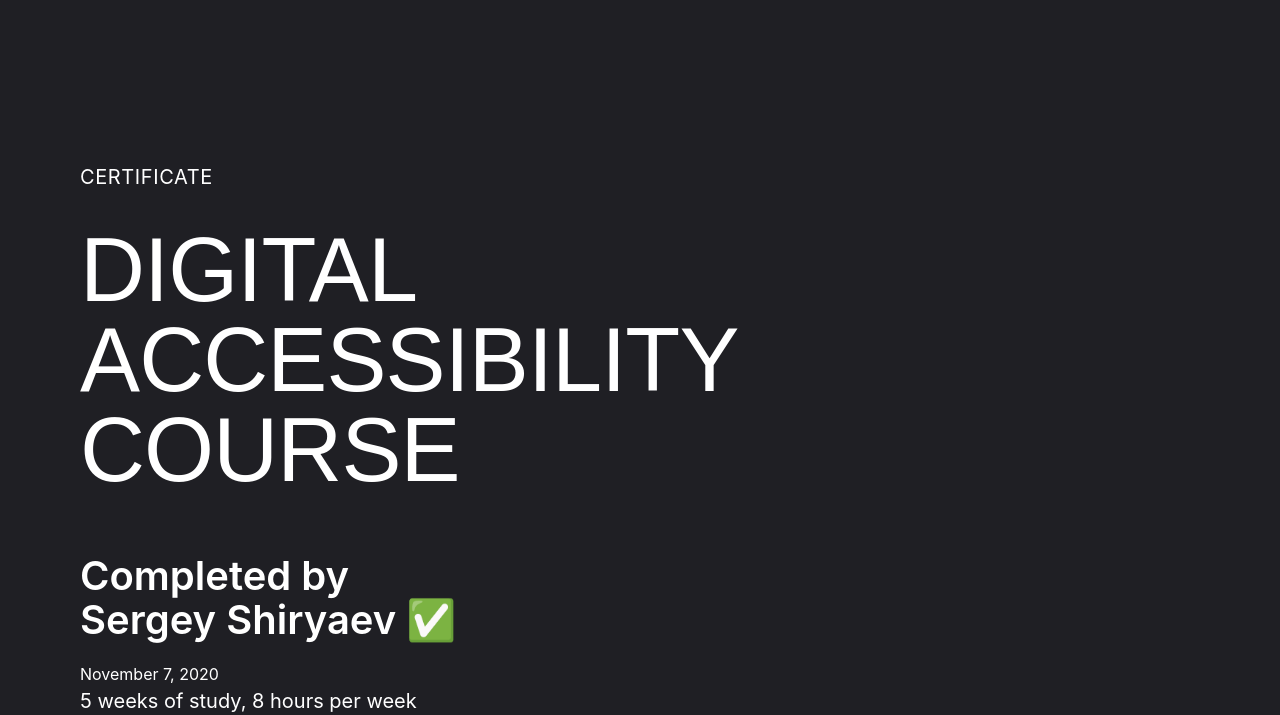
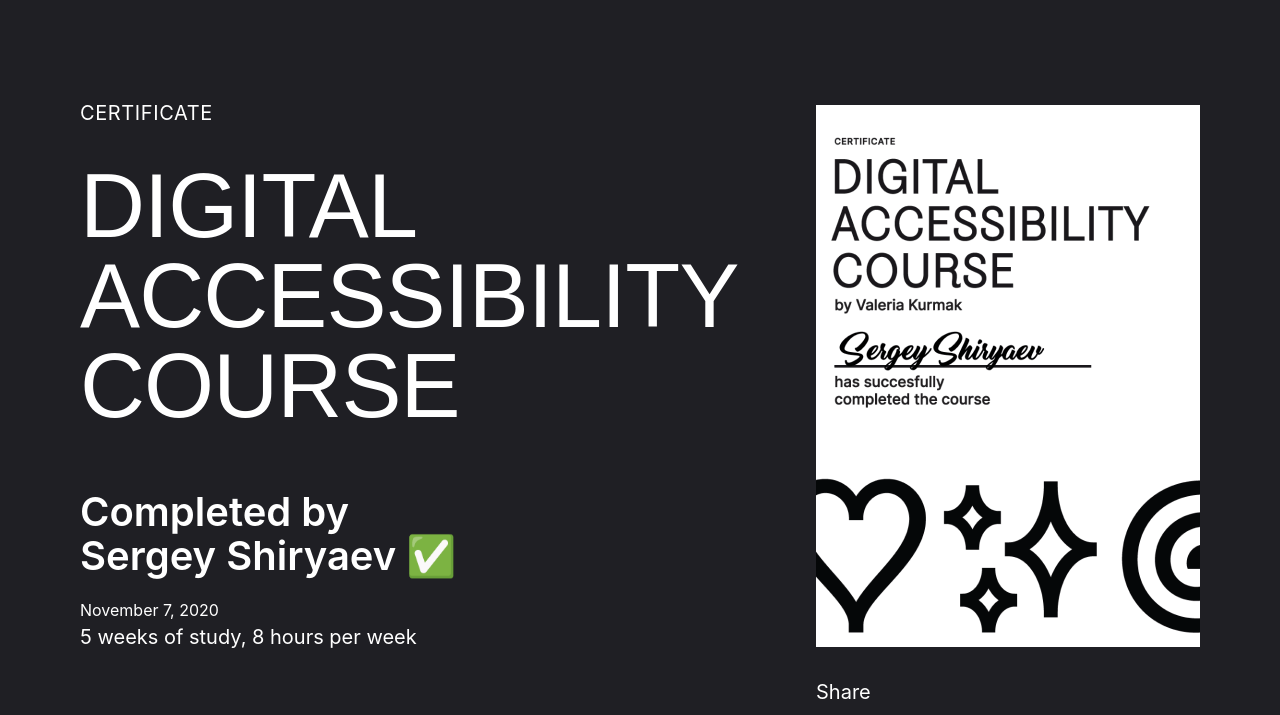
Before and after one commit to wspwebben/kurmak-certs-layout, a website built with Parcel: page index.html in a window 1280 px wide. Shown: the part 63-778 px from the top of the page. Built offline with nearby package versions, Linux system fonts and the light colour scheme.

Commit message:
add desktop styles

```diff
--- a/index.html
+++ b/index.html
@@ -25,8 +25,7 @@
       </a>
     </div>
   </header>
-  <main class="page__content">
-    <section class="page__certificate certificate">
+  <main class="page__content certificate">
     <div class="certificate__wrapper container">
       <div class="certificate__description">
         <h2 class="certificate__pretitle">Certificate </h2>
@@ -46,20 +45,18 @@
         <p class="certificate__text">5 weeks of study, 8 hours per week</p>
       </div>
 
+      <div class="certificate__showcase">
+
         <img
+          class="certificate__image"
           src="images/certificate.png"
           srcset="images/certificate.png 280w, images/certificate-big.png 384w"
           sizes="(min-width: 768px) 384px, 280px"
           alt="Sergey Shiryaev's certificate"
         />
-      </div>
-    </section>
 
-    <section class="page__share share">
-      <div class="container">
-
-        <h2 class="share__title">Share</h2>
-        <ul class="share__list">
+        <h2 class="certificate__text">Share</h2>
+        <ul class="certificate__share share">
           <li class="share__item">
             <a href="#" aria-label="Share with Email">
               <img class="share__icon" src="./images/icons/email.svg" width="48" height="48" alt="">
@@ -77,7 +74,7 @@
           </li>
         </ul>
       </div>
-    </section>
+    </div>
   </main>
 </body>
 </html>
--- a/styles/block/_certificate.scss
+++ b/styles/block/_certificate.scss
@@ -2,11 +2,23 @@
 @use '../font';
 
 .certificate {
+
+  &__wrapper {
+    @include mixin.media('desktop') {
+      display: flex;
+      justify-content: space-between;
+    }
+  }
+
   &__description {
     margin-bottom: 41px;
 
     @include mixin.media('tablet') {
       margin-bottom: 59px;
+    }
+
+    @include mixin.media('desktop') {
+      margin-right: 2em;
     }
   }
 
@@ -39,7 +51,7 @@
     display: block;
     margin-bottom: 30px;
     font-family: font.$accent;
-    font-size: 40px;
+    font-size: 38px;
     line-height: 1;
     font-weight: font.$weight-normal;
     letter-spacing: -0.01em;
@@ -67,10 +79,34 @@
 
   &__text {
     margin: 0;
+    font-weight: font.$weight-normal;
 
     @include mixin.media('tablet') {
       font-size: 20px;
       line-height: 1.5;
     }
   }
+
+  &__showcase {
+
+    @include mixin.media('desktop') {
+      padding-top: 10px;
+    }
+  }
+
+  &__image {
+    margin-bottom: 50px;
+
+    @include mixin.media('tablet') {
+      margin-bottom: 64px;
+    }
+
+    @include mixin.media('desktop') {
+      margin-bottom: 30px;
+    }
+  }
+
+  &__share {
+    margin-top: 10px;
+  }
 }
--- a/styles/block/_page.scss
+++ b/styles/block/_page.scss
@@ -24,6 +24,10 @@
       padding-top: 158px;
       padding-bottom: 192px;
     }
+
+    @include mixin.media('desktop') {
+      padding-bottom: 175px;
+    }
   }
 
   &__header {
@@ -36,12 +40,4 @@
   &__content {
     flex-grow: 1;
   }
-
-  &__certificate {
-    margin-bottom: 50px;
-
-    @include mixin.media('tablet') {
-      padding-top: 64px;
-    }
-  }
 }
--- a/styles/block/_share.scss
+++ b/styles/block/_share.scss
@@ -2,23 +2,7 @@
 @use '../font';
 
 .share {
-
-  &__title {
-    font-size: 1rem;
-    line-height: 1.5;
-    font-weight: font.$weight-normal;
-    margin-top: 0;
-    margin-bottom: 10px;
-
-    @include mixin.media('tablet') {
-      font-size: 20px;
-      line-height: 1.5;
-    }
-  }
-
-  &__list {
-    display: flex;
-  }
+  display: flex;
 
   &__item {
     margin-right: 24px;
```
Lines whose indentation alone changed are shown as unchanged.
